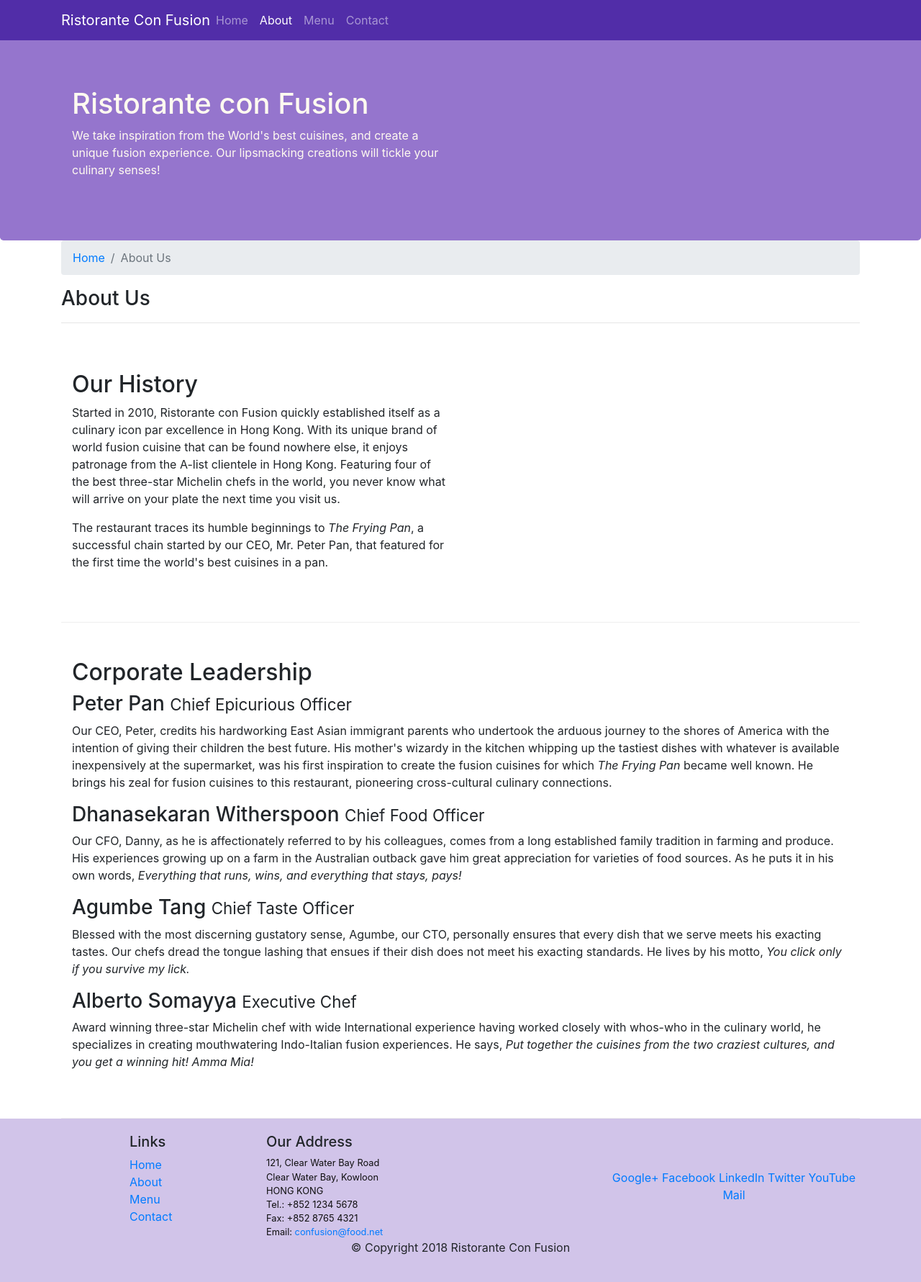
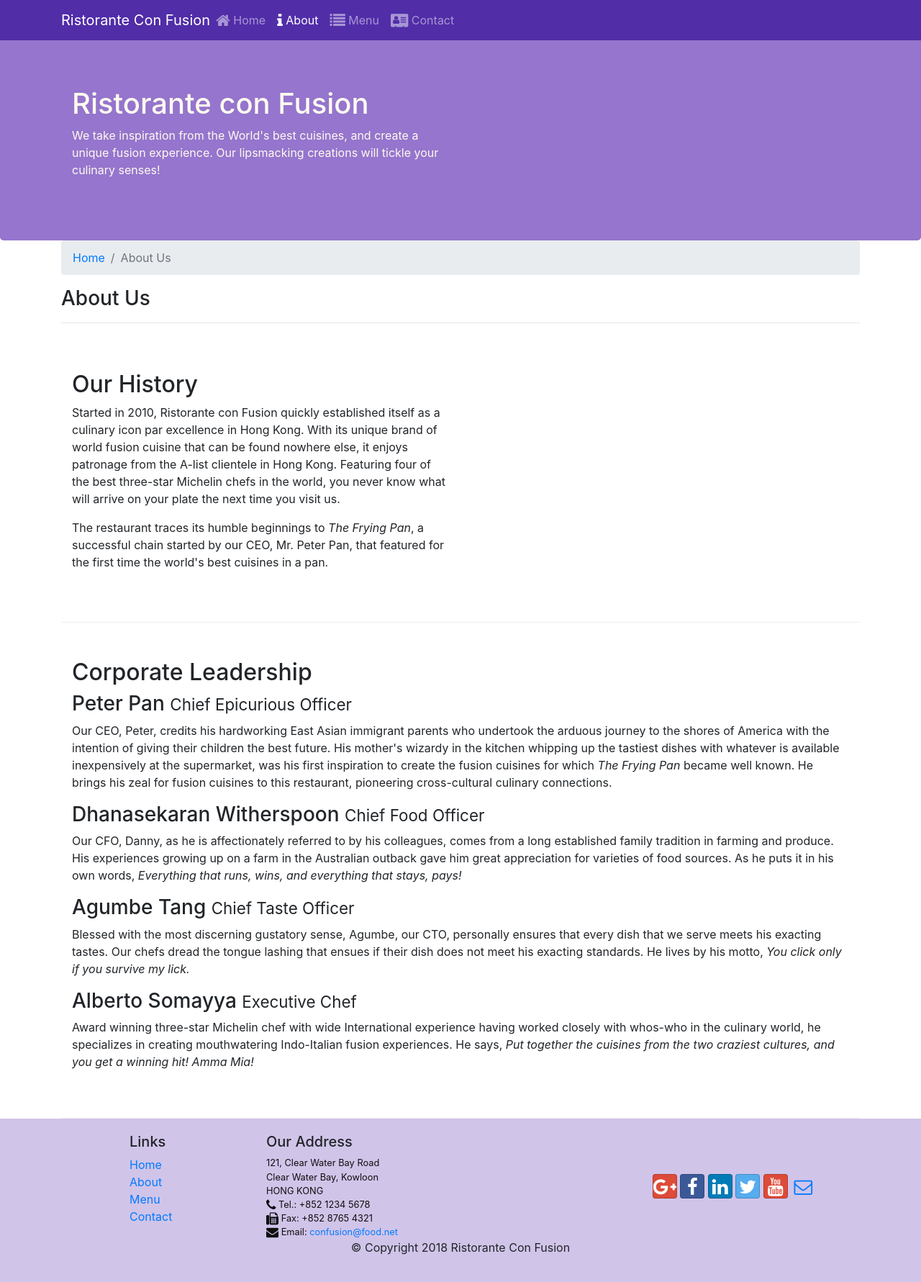
Before and after one commit to chiarld/conFusion, a website: page aboutus.html in a window 1280 px wide. Shown: the whole page at 72% size. Drawn offline with nearby package versions, Linux system fonts and the light colour scheme.

Commit message:
Icon fonts

```diff
--- a/aboutus.html
+++ b/aboutus.html
@@ -13,6 +13,10 @@
 
         <!-- Styles CSS -->
         <link rel="stylesheet" href="css/styles.css">
+
+        <!-- Icons -->
+        <link rel="stylesheet" href="node_modules/font-awesome/css/font-awesome.min.css">
+        <link rel="stylesheet" href="node_modules/bootstrap-social/bootstrap-social.css">
     </head>
 
 <body>
@@ -34,10 +38,10 @@
                  -->
                 <div class="collapse navbar-collapse" id="navbar">
                     <ul class="navbar-nav mr-auto"> <!-- mr-auto specifies right margin -->
-                        <li class="nav-item"><a class="nav-link" href="./index.html">Home</a></li>
-                        <li class="nav-item active"><a class="nav-link" href="./aboutus.html">About</a></li>
-                        <li class="nav-item"><a class="nav-link" href="#">Menu</a></li>
-                        <li class="nav-item"><a class="nav-link" href="#">Contact</a></li>
+                        <li class="nav-item"><a class="nav-link" href="./index.html"><span class="fa fa-home fa-lg"></span> Home</a></li>
+                        <li class="nav-item active"><a class="nav-link" href="#"><span class="fa fa-info fa-lg"></span> About</a></li>
+                        <li class="nav-item"><a class="nav-link" href="#"><span class="fa fa-list fa-lg"></span> Menu</a></li>
+                        <li class="nav-item"><a class="nav-link" href="#"><span class="fa fa-address-card fa-lg"></span> Contact</a></li>
                     </ul>
                 </div>
             </div>
@@ -115,19 +119,19 @@
 		              121, Clear Water Bay Road<br>
 		              Clear Water Bay, Kowloon<br>
 		              HONG KONG<br>
-		              Tel.: +852 1234 5678<br>
-		              Fax: +852 8765 4321<br>
-		              Email: <a href="mailto:confusion@food.net">confusion@food.net</a>
+		              <i class="fa fa-phone fa-lg"></i> Tel.: +852 1234 5678<br>
+		              <i class="fa fa-fax fa-lg"></i> Fax: +852 8765 4321<br>
+		              <i class="fa fa-envelope fa-lg"></i> Email: <a href="mailto:confusion@food.net">confusion@food.net</a>
 		           </address>
                 </div>
                 <div class="col-12 col-sm-4 align-self-center">
                         <div class="text-center">
-                        <a href="http://google.com/+">Google+</a>
-                        <a href="http://www.facebook.com/profile.php?id=">Facebook</a>
-                        <a href="http://www.linkedin.com/in/">LinkedIn</a>
-                        <a href="http://twitter.com/">Twitter</a>
-                        <a href="http://youtube.com/">YouTube</a>
-                        <a href="mailto:">Mail</a>
+                            <a class="btn btn-social-icon btn-google" href="http://google.com/+"><i class="fa fa-google-plus fa-lg"></i></a>
+                            <a class="btn btn-social-icon btn-facebook" href="http://www.facebook.com/profile.php?id="><i class="fa fa-facebook fa-lg"></i></a>
+                            <a class="btn btn-social-icon btn-linkedin" href="http://www.linkedin.com/in/"><i class="fa fa-linkedin fa-lg"></i></a>
+                            <a class="btn btn-social-icon btn-twitter" href="http://twitter.com/"><i class="fa fa-twitter fa-lg"></i></a>
+                            <a class="btn btn-social-icon btn-google" href="http://youtube.com/"><i class="fa fa-youtube fa-lg"></i></a>
+                            <a class="btn btn-social-icon" href="mailto:"><i class="fa fa-envelope-o fa-lg"></i></a>
                         </div>
                 </div>
            </div>
--- a/package.json
+++ b/package.json
@@ -15,6 +15,8 @@
   },
   "dependencies": {
     "bootstrap": "^4.0.0",
+    "bootstrap-social": "^5.1.1",
+    "font-awesome": "^4.7.0",
     "jquery": "^3.3.1",
     "popper.js": "^1.12.9"
   }
```
Also changed, not shown: index.html (+21 -17 lines), 1 other file. Lines whose indentation alone changed are shown as unchanged.
